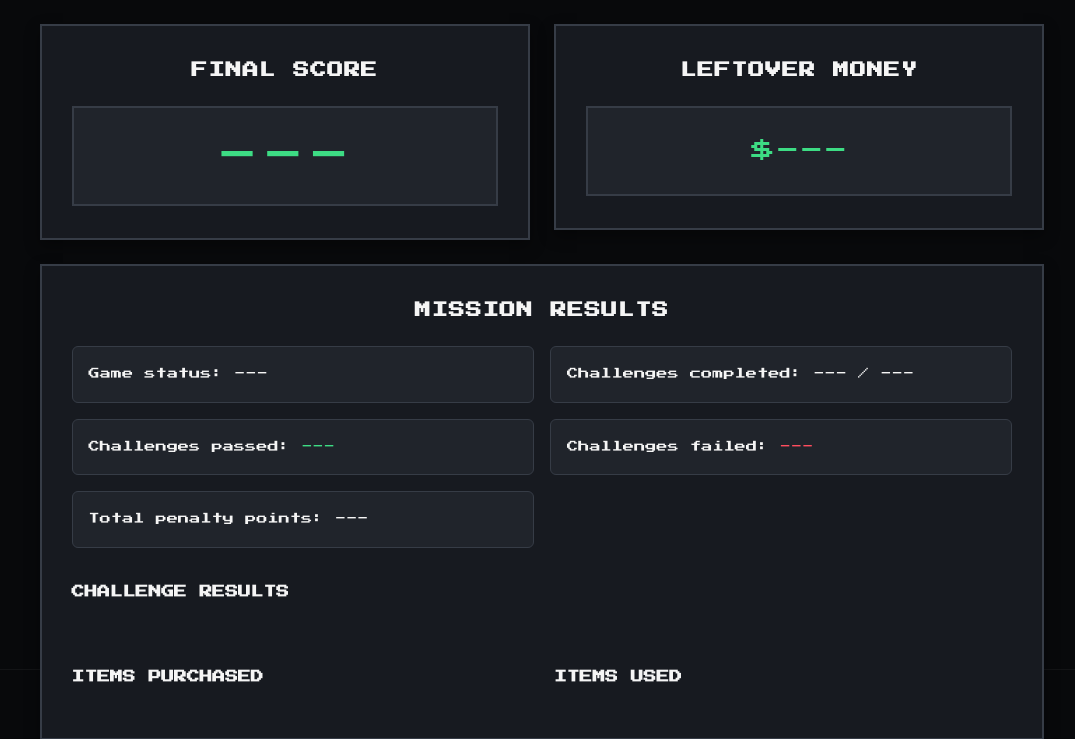
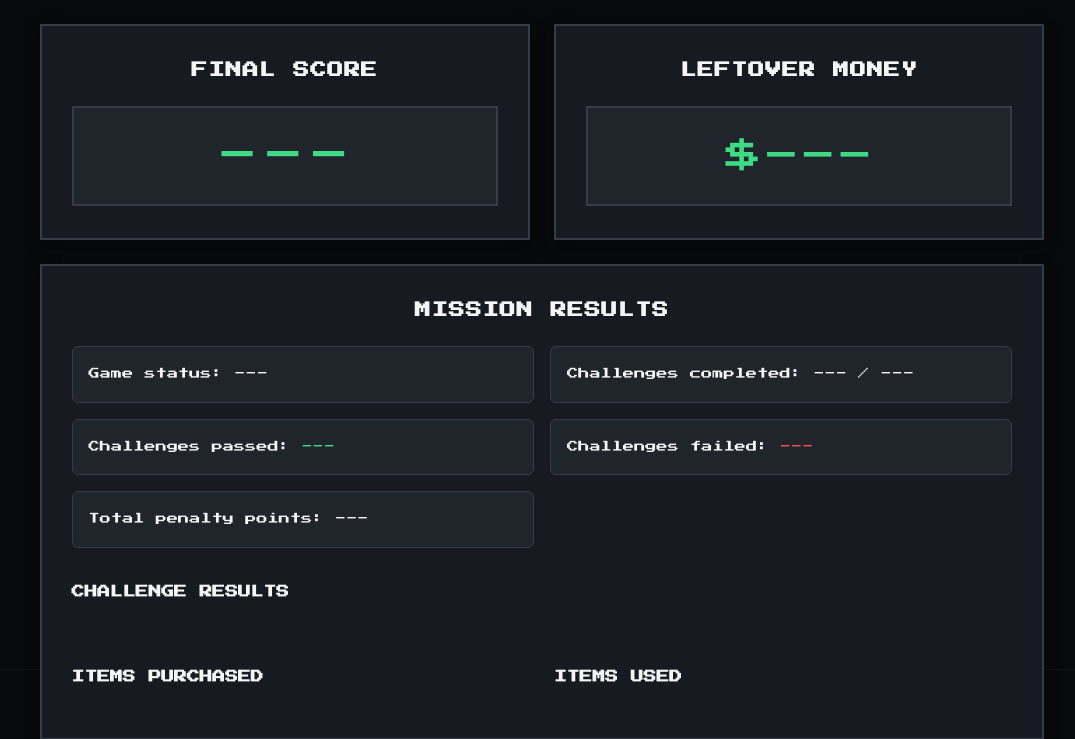
Before and after one commit to BernadetteAx/CITS3200-Project, a Flask app: page /result_page in a window 1280 px wide. Shown: the part 131-870 px from the top of the page, without its empty margins (98-1173 px from the left). Run offline with Flask 3, Linux system fonts and the light colour scheme; some libraries are stand-ins or nearby versions.

Commit message:
fix/fixed some of the styling issues

```diff
--- a/app/static/css/result_page.css
+++ b/app/static/css/result_page.css
@@ -119,13 +119,13 @@ body {
 
     border: 2px solid var(--tile-border);
 
-    min-height: 90px;
+    min-height: 100px;
 
-    padding: 18px;
+    padding: 22px;
 }
 
 #leftover-money {
-    font-size: clamp(1.1rem, 4vw, 1.5rem);
+    font-size: clamp(1.6rem, 6vw, 2.3rem);
     color: #ffffff;
 }
 
--- a/app/static/js/result_page.js
+++ b/app/static/js/result_page.js
@@ -125,7 +125,7 @@ document.addEventListener("DOMContentLoaded", () => {
         result.itemsUsed ?? []
       );
 
-      message.textContent = "Your team's final results.";
+      message.textContent = "YOUR TEAM'S FINAL RESULTS";
     }
 
     if (!socket) {
--- a/app/templates/result_page.html
+++ b/app/templates/result_page.html
@@ -20,7 +20,7 @@
 <header class="result-header">
     <h1>GAME RESULTS</h1>
     <p id="result-message" role="status" aria-live="polite">
-        Loading your team's results…
+        LOADING YOUR TEAM'S RESULTS...
     </p>
 </header>
 {% endblock %}
@@ -90,13 +90,13 @@
         <section class="result-inventory-section">
             <h3 class="result-section-heading">ITEMS PURCHASED</h3>
             <ul class="result-item-list" id="items-purchased"></ul>
-            <p id="no-purchased-items" hidden>No items purchased.</p>
+            <p id="no-purchased-items" hidden>No items purchased</p>
         </section>
 
         <section class="result-inventory-section">
             <h3 class="result-section-heading">ITEMS USED</h3>
             <ul class="result-item-list" id="items-used"></ul>
-            <p id="no-used-items" hidden>No items used.</p>
+            <p id="no-used-items" hidden>No items used</p>
         </section>
     </div>
 </section>
```
